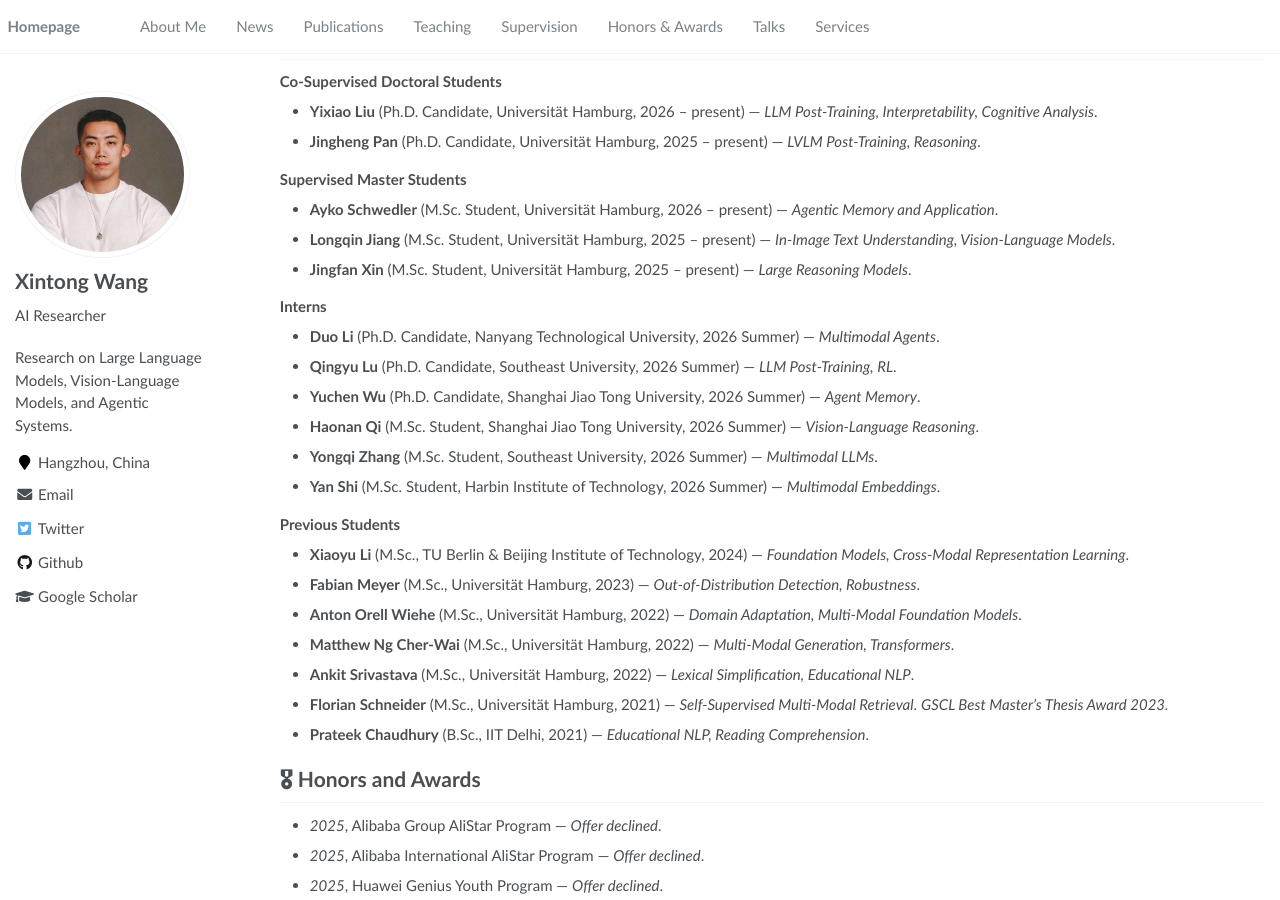
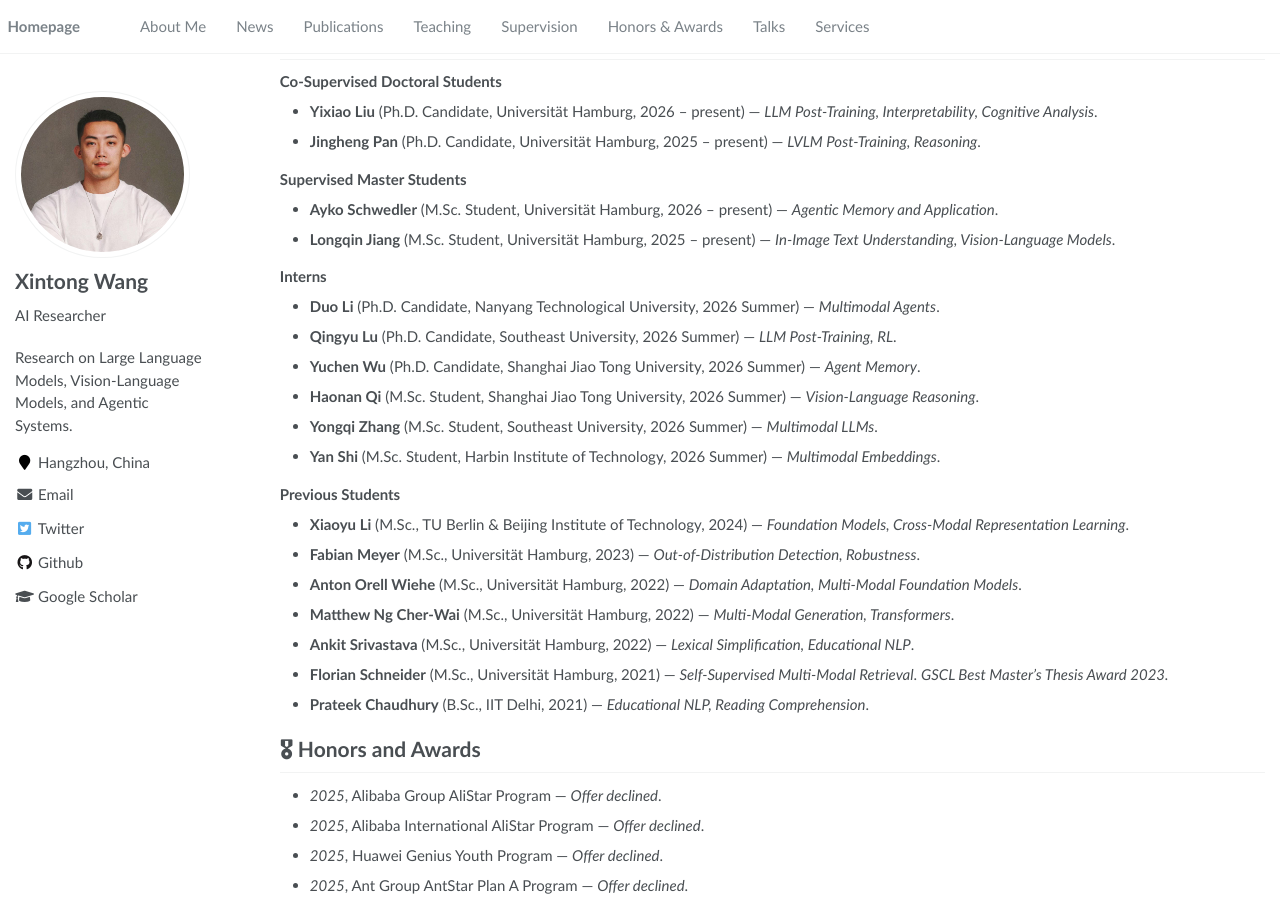
Before and after one commit to Ethanscuter/ethanscuter.github.io, a Jekyll site: the page built from _pages/about.md, in a window 1280 px wide and 900 px high, scrolled down 3210 px. Built offline with Jekyll 4.4.1, drawn with Linux system fonts in a browser that asks for light colours.

Commit message:
Remove Jingfan Xin from supervised master students

```diff
--- a/_pages/about.md
+++ b/_pages/about.md
@@ -131,7 +131,6 @@ My research focuses on **large language models and agentic systems**, with an em
 **Supervised Master Students**
 - **Ayko Schwedler** (M.Sc. Student, Universität Hamburg, 2026 – present) — *Agentic Memory and Application*.
 - **Longqin Jiang** (M.Sc. Student, Universität Hamburg, 2025 – present) — *In-Image Text Understanding, Vision-Language Models*.
-- **Jingfan Xin** (M.Sc. Student, Universität Hamburg, 2025 – present) — *Large Reasoning Models*.
 
 **Interns**
 - **Duo Li** (Ph.D. Candidate, Nanyang Technological University, 2026 Summer) — *Multimodal Agents*.
```
